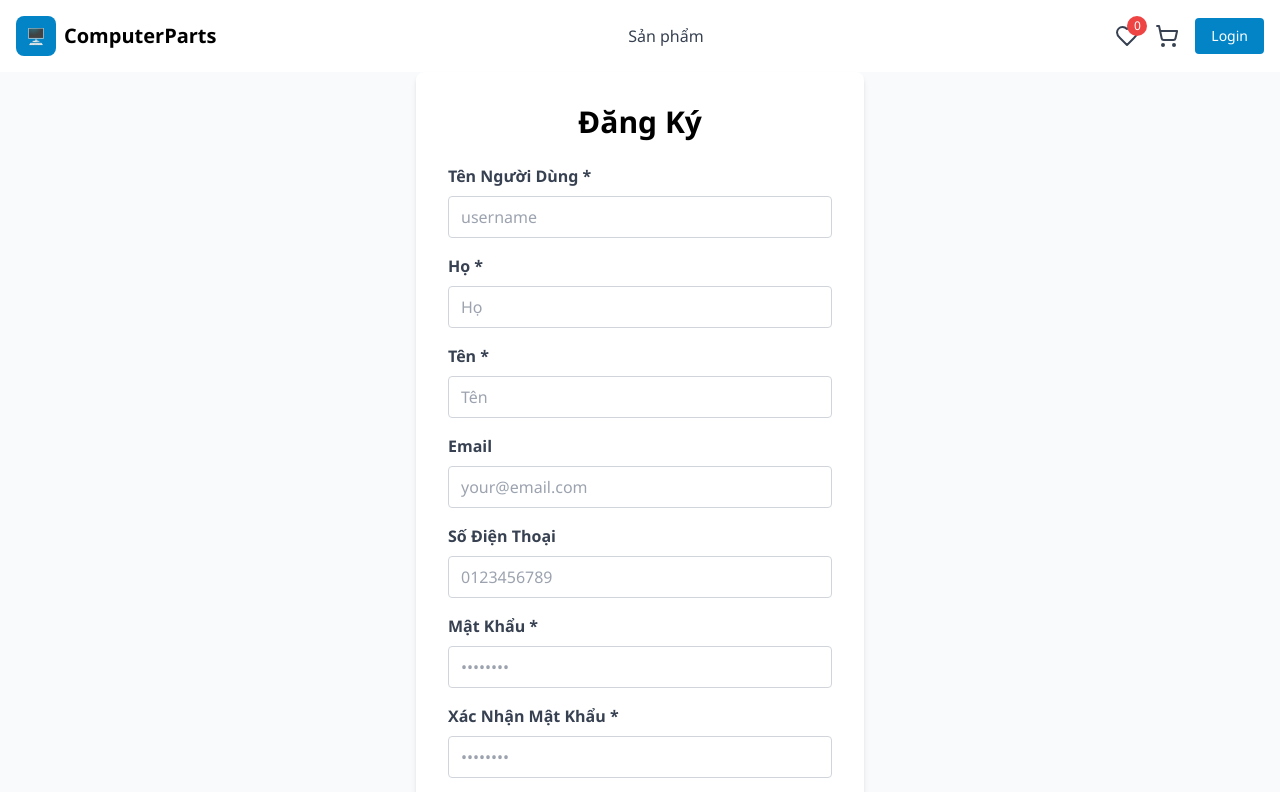
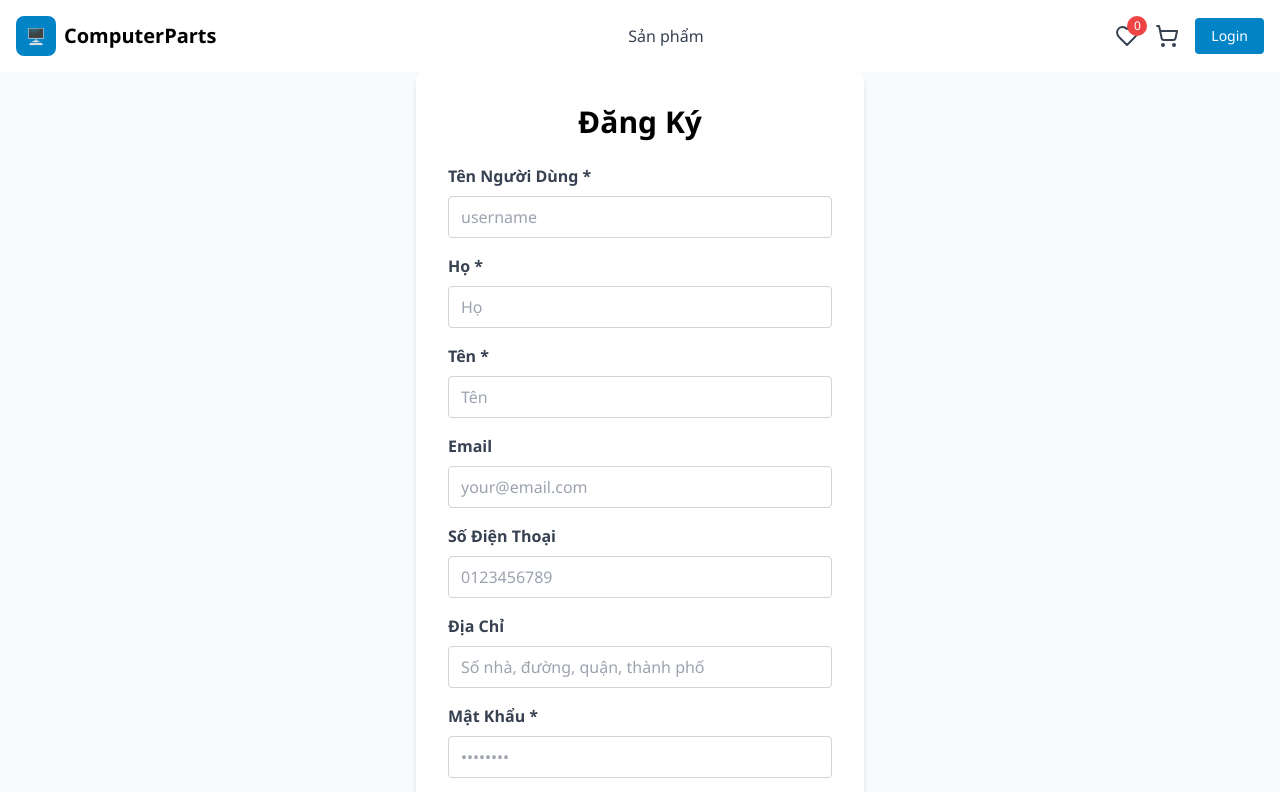
Before and after one commit to PhuocDev858/Web-2-Java, a React (Vite) app in the folder computer-parts-store-ui/: page /register in a window 1280 px wide. Shown: the top 792 px of the page. Built offline with nearby package versions, Linux system fonts and the light colour scheme; no server answers.

Commit message:
Sửa lại lỗi form đăng ký lần 1

```diff
--- a/computer-parts-store-ui/src/components/auth/RegisterForm.tsx
+++ b/computer-parts-store-ui/src/components/auth/RegisterForm.tsx
@@ -2,7 +2,15 @@ import { useState } from 'react'
 import { Link } from 'react-router-dom'
 
 interface RegisterFormProps {
-  onSubmit: (userName: string, userPassword: string, firstName: string, lastName: string, email: string, phoneNumber: string) => Promise<void>
+  onSubmit: (
+    userName: string,
+    userPassword: string,
+    firstName: string,
+    lastName: string,
+    email: string,
+    phoneNumber: string,
+    address: string   // ✅ thêm lại address
+  ) => Promise<void>
   isLoading?: boolean
 }
 
@@ -13,6 +21,7 @@ export const RegisterForm = ({ onSubmit, isLoading = false }: RegisterFormProps)
   const [lastName, setLastName] = useState('')
   const [email, setEmail] = useState('')
   const [phoneNumber, setPhoneNumber] = useState('')
+  const [address, setAddress] = useState('') // ✅ thêm state cho address
   const [confirmPassword, setConfirmPassword] = useState('')
   const [error, setError] = useState('')
 
@@ -20,7 +29,7 @@ export const RegisterForm = ({ onSubmit, isLoading = false }: RegisterFormProps)
     e.preventDefault()
     setError('')
 
-    if (!userName || !userPassword || !firstName || !lastName) {
+    if (!userName || !userPassword || !firstName || !lastName || !address || !phoneNumber) { // ✅ kiểm tra address
       setError('Vui lòng điền đầy đủ các trường bắt buộc')
       return
     }
@@ -35,8 +44,13 @@ export const RegisterForm = ({ onSubmit, isLoading = false }: RegisterFormProps)
       return
     }
 
+    if (!/^[0-9]{9,11}$/.test(phoneNumber)) {
+      setError('Số điện thoại không hợp lệ (9-11 chữ số)')
+      return
+    }
+
     try {
-      await onSubmit(userName, userPassword, firstName, lastName, email, phoneNumber)
+      await onSubmit(userName, userPassword, firstName, lastName, email, phoneNumber, address)
     } catch (err) {
       setError(err instanceof Error ? err.message : 'Đăng ký thất bại')
     }
@@ -106,6 +120,17 @@ export const RegisterForm = ({ onSubmit, isLoading = false }: RegisterFormProps)
           </div>
 
           <div>
+            <label className="block text-gray-700 font-semibold mb-2">Địa Chỉ</label>
+            <input
+              type="text"
+              value={address}
+              onChange={(e) => setAddress(e.target.value)}
+              className="w-full border border-gray-300 rounded px-3 py-2 focus:outline-none focus:border-primary-600"
+              placeholder="Số nhà, đường, quận, thành phố"
+            />
+          </div>
+
+          <div>
             <label className="block text-gray-700 font-semibold mb-2">Mật Khẩu *</label>
             <input
               type="password"
```
Also changed, not shown: 1 other file (tests, documents, lock files or other folders).
